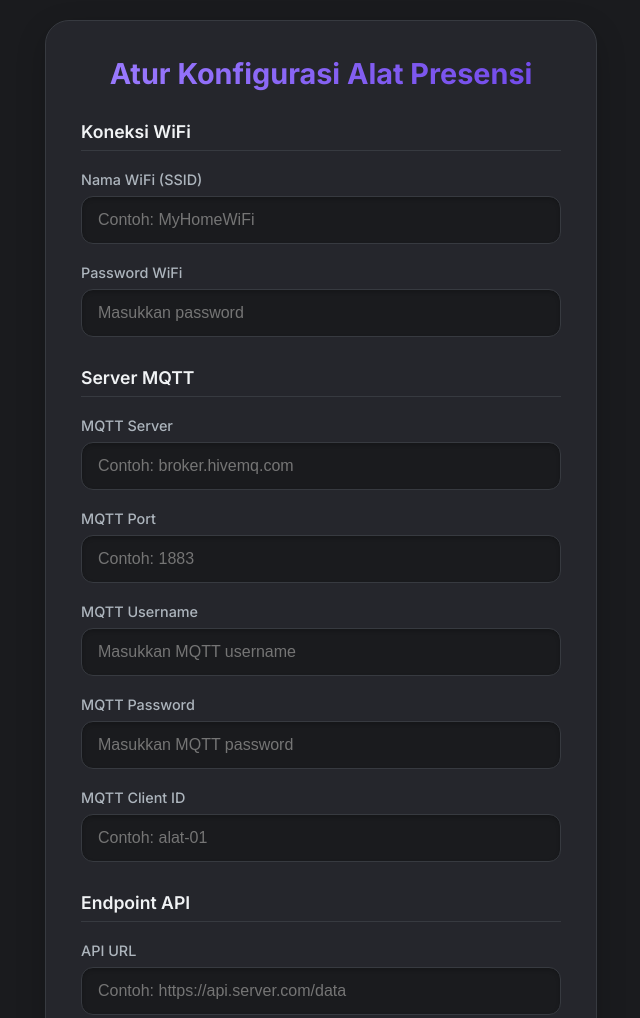
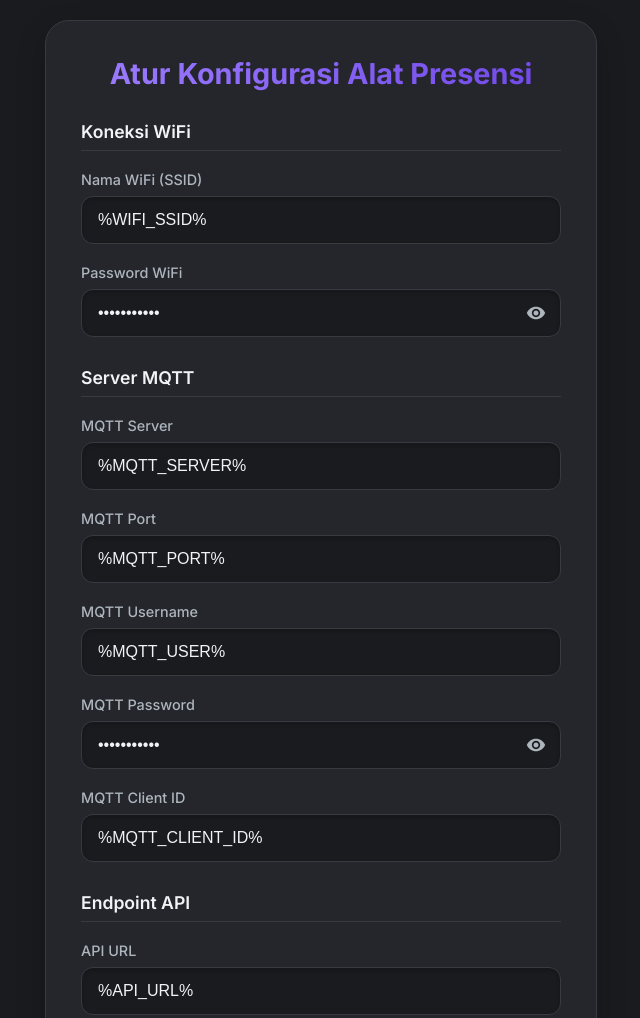
Before and after one commit to eqbilhadi/attedance_rfid, a plain HTML site: page data/index.html in a window 1280 px wide. Shown: the top 1018 px of the page, without its empty margins (319-959 px from the left). Drawn offline with Linux system fonts and the light colour scheme.

Commit message:
Add show/hide toggle for password fields in form
Introduced a toggle button with eye icons to show or hide password fields for WiFi and MQTT credentials. Also prefilled form fields with template variables for easier editing of existing configuration.

```diff
--- a/data/index.html
+++ b/data/index.html
@@ -6,6 +6,7 @@
     <link rel="preconnect" href="https://fonts.googleapis.com">
     <link rel="preconnect" href="https://fonts.gstatic.com" crossorigin>
     <link href="https://fonts.googleapis.com/css2?family=Inter:wght@400;500;600;700&display=swap" rel="stylesheet">
+
     <style>
         :root {
             --bg-color: #1a1b1e;
@@ -17,7 +18,6 @@
             --border-color: #373A40;
             --input-bg-color: #1a1b1e;
         }
-
         body {
             font-family: 'Inter', sans-serif;
             background-color: var(--bg-color);
@@ -29,7 +29,6 @@
             align-items: center;
             min-height: 100vh;
         }
-
         .container {
             width: 100%;
             max-width: 480px;
@@ -39,7 +38,6 @@
             border: 1px solid var(--border-color);
             box-shadow: 0 10px 30px rgba(0, 0, 0, 0.2);
         }
-
         h2 {
             text-align: center;
             margin-top: 0;
@@ -50,7 +48,6 @@
             -webkit-background-clip: text;
             -webkit-text-fill-color: transparent;
         }
-
         h3 {
             color: var(--text-color);
             padding-bottom: 8px;
@@ -59,15 +56,12 @@
             font-weight: 600;
             border-bottom: 1px solid var(--border-color);
         }
-
         .section {
             margin-bottom: 30px;
         }
-
         .input-group {
-             margin-bottom: 20px;
+            margin-bottom: 20px;
         }
-
         label {
             display: block;
             margin-bottom: 8px;
@@ -75,7 +69,6 @@
             font-weight: 500;
             font-size: 0.9em;
         }
-
         input[type="text"],
         input[type="password"] {
             width: 100%;
@@ -89,18 +82,18 @@
             transition: all 0.2s ease-in-out;
             box-shadow: inset 0 2px 4px rgba(0,0,0,0.2);
         }
-
+        input[type="password"] {
+            padding-right: 50px;
+        }
         input[type="text"]:focus,
         input[type="password"]:focus {
             outline: none;
             border-color: var(--primary-color);
             box-shadow: 0 0 0 3px rgba(156, 124, 255, 0.2), inset 0 1px 2px rgba(0,0,0,0.1);
         }
-
         .section .input-group:last-child {
             margin-bottom: 0;
         }
-
         input[type="submit"] {
             width: 100%;
             background: linear-gradient(90deg, var(--primary-color), var(--secondary-color));
@@ -115,17 +108,34 @@
             transition: all 0.2s ease-in-out;
             box-shadow: 0 4px 15px rgba(112, 72, 232, 0.3);
         }
-
         input[type="submit"]:hover {
             transform: translateY(-2px);
             box-shadow: 0 6px 20px rgba(112, 72, 232, 0.4);
         }
-
         input[type="submit"]:active {
             transform: translateY(0);
             box-shadow: 0 2px 10px rgba(112, 72, 232, 0.3);
         }
+        .password-wrapper {
+            position: relative;
+        }
+        .toggle-password {
+            position: absolute;
+            top: 50%;
+            right: 15px;
+            transform: translateY(-50%);
+            background: none;
+            border: none;
+            cursor: pointer;
+            color: var(--subtle-text-color);
+            padding: 0;
+            line-height: 0;
+        }
 
+        .toggle-password svg {
+            width: 20px;
+            height: 20px;
+        }
     </style>
 </head>
 <body>
@@ -136,48 +146,81 @@
                 <h3>Koneksi WiFi</h3>
                 <div class="input-group">
                     <label for="ssid">Nama WiFi (SSID)</label>
-                    <input type="text" id="ssid" name="ssid" placeholder="Contoh: MyHomeWiFi" required maxlength="31">
+                    <input type="text" id="ssid" name="ssid" placeholder="Contoh: MyHomeWiFi" required maxlength="31" value="%WIFI_SSID%">
                 </div>
                 <div class="input-group">
                     <label for="pass">Password WiFi</label>
-                    <input type="password" id="pass" name="pass" placeholder="Masukkan password" required maxlength="63">
+                    <div class="password-wrapper">
+                        <input type="password" id="pass" name="pass" placeholder="Masukkan password" required maxlength="63" value="%WIFI_PASS%">
+                        <button type="button" class="toggle-password" data-target="pass">
+                            <svg class="icon-eye" xmlns="http://www.w3.org/2000/svg" viewBox="0 0 24 24" fill="currentColor"><path d="M12 4.5C7 4.5 2.73 7.61 1 12c1.73 4.39 6 7.5 11 7.5s9.27-3.11 11-7.5c-1.73-4.39-6-7.5-11-7.5zM12 17c-2.76 0-5-2.24-5-5s2.24-5 5-5 5 2.24 5 5-2.24 5-5 5zm0-8c-1.66 0-3 1.34-3 3s1.34 3 3 3 3-1.34 3-3-1.34-3-3-3z"/></svg>
+                            <svg class="icon-eye-slash" style="display: none;" xmlns="http://www.w3.org/2000/svg" viewBox="0 0 24 24" fill="currentColor"><path d="M12 7c2.76 0 5 2.24 5 5 0 .65-.13 1.26-.36 1.83l2.92 2.92c1.51-1.26 2.7-2.89 3.43-4.75-1.73-4.39-6-7.5-11-7.5-1.4 0-2.74.25-3.98.7l2.16 2.16C10.74 7.13 11.35 7 12 7zM2 4.27l2.28 2.28.46.46C3.08 8.3 1.78 10.02 1 12c1.73 4.39 6 7.5 11 7.5 1.55 0 3.03-.3 4.38-.84l.42.42L19.73 22 21 20.73 3.27 3 2 4.27zM7.53 9.8l1.55 1.55c-.05.21-.08.43-.08.65 0 1.66 1.34 3 3 3 .22 0 .44-.03.65-.08l1.55 1.55c-.67.33-1.41.53-2.2.53-2.76 0-5-2.24-5-5 0-.79.2-1.53.53-2.2zm4.31-.78l3.15 3.15.02-.16c0-1.66-1.34-3-3-3l-.17.01z"/></svg>
+                        </button>
+                    </div>
                 </div>
             </div>
-
             <div class="section">
                 <h3>Server MQTT</h3>
                  <div class="input-group">
                     <label for="mqtt_server">MQTT Server</label>
-                    <input type="text" id="mqtt_server" name="mqtt_server" placeholder="Contoh: broker.hivemq.com" required maxlength="99">
+                    <input type="text" id="mqtt_server" name="mqtt_server" placeholder="Contoh: broker.hivemq.com" required maxlength="99" value="%MQTT_SERVER%">
                 </div>
                  <div class="input-group">
                     <label for="mqtt_port">MQTT Port</label>
-                    <input type="text" id="mqtt_port" name="mqtt_port" placeholder="Contoh: 1883" required maxlength="5">
+                    <input type="text" id="mqtt_port" name="mqtt_port" placeholder="Contoh: 1883" required maxlength="5" value="%MQTT_PORT%">
                 </div>
                  <div class="input-group">
                     <label for="mqtt_user">MQTT Username</label>
-                    <input type="text" id="mqtt_user" name="mqtt_user" placeholder="Masukkan MQTT username" required maxlength="31">
+                    <input type="text" id="mqtt_user" name="mqtt_user" placeholder="Masukkan MQTT username" required maxlength="31" value="%MQTT_USER%">
                 </div>
                  <div class="input-group">
                     <label for="mqtt_pass">MQTT Password</label>
-                    <input type="password" id="mqtt_pass" name="mqtt_pass" placeholder="Masukkan MQTT password" required maxlength="31">
+                    <div class="password-wrapper">
+                        <input type="password" id="mqtt_pass" name="mqtt_pass" placeholder="Masukkan MQTT password" required maxlength="31" value="%MQTT_PASS%">
+                        <button type="button" class="toggle-password" data-target="mqtt_pass">
+                            <svg class="icon-eye" xmlns="http://www.w3.org/2000/svg" viewBox="0 0 24 24" fill="currentColor"><path d="M12 4.5C7 4.5 2.73 7.61 1 12c1.73 4.39 6 7.5 11 7.5s9.27-3.11 11-7.5c-1.73-4.39-6-7.5-11-7.5zM12 17c-2.76 0-5-2.24-5-5s2.24-5 5-5 5 2.24 5 5-2.24 5-5 5zm0-8c-1.66 0-3 1.34-3 3s1.34 3 3 3 3-1.34 3-3-1.34-3-3-3z"/></svg>
+                            <svg class="icon-eye-slash" style="display: none;" xmlns="http://www.w3.org/2000/svg" viewBox="0 0 24 24" fill="currentColor"><path d="M12 7c2.76 0 5 2.24 5 5 0 .65-.13 1.26-.36 1.83l2.92 2.92c1.51-1.26 2.7-2.89 3.43-4.75-1.73-4.39-6-7.5-11-7.5-1.4 0-2.74.25-3.98.7l2.16 2.16C10.74 7.13 11.35 7 12 7zM2 4.27l2.28 2.28.46.46C3.08 8.3 1.78 10.02 1 12c1.73 4.39 6 7.5 11 7.5 1.55 0 3.03-.3 4.38-.84l.42.42L19.73 22 21 20.73 3.27 3 2 4.27zM7.53 9.8l1.55 1.55c-.05.21-.08.43-.08.65 0 1.66 1.34 3 3 3 .22 0 .44-.03.65-.08l1.55 1.55c-.67.33-1.41.53-2.2.53-2.76 0-5-2.24-5-5 0-.79.2-1.53.53-2.2zm4.31-.78l3.15 3.15.02-.16c0-1.66-1.34-3-3-3l-.17.01z"/></svg>
+                        </button>
+                    </div>
                 </div>
                  <div class="input-group">
                     <label for="mqtt_client_id">MQTT Client ID</label>
-                    <input type="text" id="mqtt_client_id" name="mqtt_client_id" placeholder="Contoh: alat-01" required maxlength="31">
+                    <input type="text" id="mqtt_client_id" name="mqtt_client_id" placeholder="Contoh: alat-01" required maxlength="31" value="%MQTT_CLIENT_ID%">
                 </div>
             </div>
-
             <div class="section">
                 <h3>Endpoint API</h3>
                 <div class="input-group">
                     <label for="api_url">API URL</label>
-                    <input type="text" id="api_url" name="api_url" placeholder="Contoh: https://api.server.com/data" required maxlength="127">
+                    <input type="text" id="api_url" name="api_url" placeholder="Contoh: https://api.server.com/data" required maxlength="127" value="%API_URL%">
                 </div>
             </div>
-
             <input type="submit" value="Simpan & Restart">
         </form>
     </div>
+    <script>
+        document.addEventListener('DOMContentLoaded', function() {
+            const toggleButtons = document.querySelectorAll('.toggle-password');
+            toggleButtons.forEach(button => {
+                button.addEventListener('click', function() {
+                    const targetId = this.dataset.target;
+                    const passwordInput = document.getElementById(targetId);
+
+                    const iconEye = this.querySelector('.icon-eye');
+                    const iconEyeSlash = this.querySelector('.icon-eye-slash');
+
+                    if (passwordInput.type === 'password') {
+                        passwordInput.type = 'text';
+                        iconEye.style.display = 'none';
+                        iconEyeSlash.style.display = 'block';
+                    } else {
+                        passwordInput.type = 'password';
+                        iconEye.style.display = 'block';
+                        iconEyeSlash.style.display = 'none';
+                    }
+                });
+            });
+        });
+    </script>
 </body>
 </html>
```
